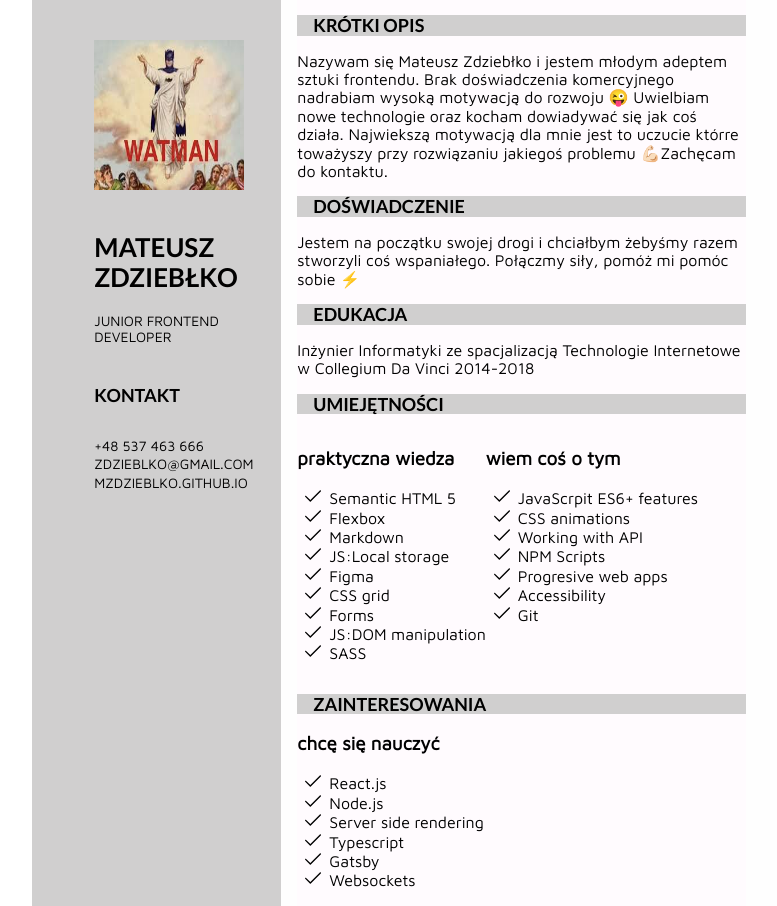
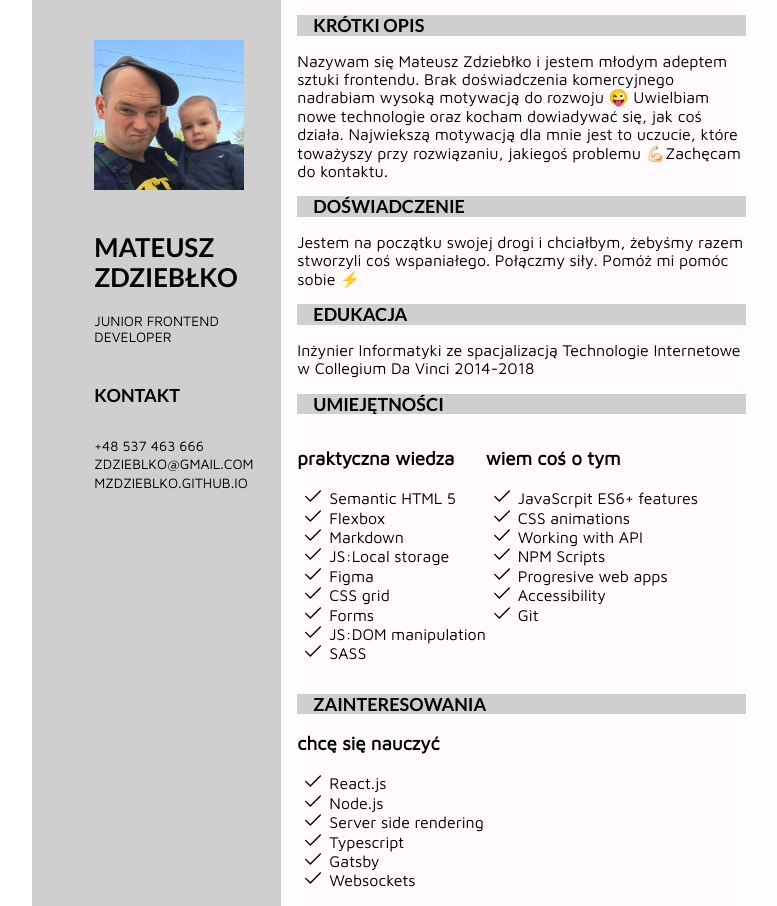
Before and after one commit to mzdzieblko/CV, a website built with webpack: page src/pages/index.html in a window 1280 px wide. Shown: the whole page, without its empty margins (218-995 px from the left). Built offline with nearby package versions, Linux system fonts and the light colour scheme.

Commit message:
fix typo,new photo

```diff
--- a/src/pages/index.html
+++ b/src/pages/index.html
@@ -3,8 +3,8 @@
   <head>
     <meta charset="UTF-8" />
     <meta name="viewport" content="width=device-width, initial-scale=1.0" />
-    <title>WTF: Webpack starter kit</title>
-    <meta name="description" content="Your project description" />
+    <title>CV mzdziblko</title>
+    <meta name="description" content="Projekt CV Mateusz Zdziebłko" />
     <!-- Title -->
     <meta property="og:title" content="" />
     <!-- OPTIONAL description. 2-4 sentences. -->
@@ -145,7 +145,7 @@
     <div class="container">
       <aside class="aside">
         <div class="person">
-          <img src="../assets/img/watman.jpg" alt="zdjęcie Mateusz Zdziebkło" class="person__photo" />
+          <img src="../assets/img/img.jpg" alt="zdjęcie Mateusz Zdziebkło" class="person__photo" />
           <article class="person">
             <h1 class="person__title">MATEUSZ ZDZIEBŁKO</h1>
             <p class="person__description">JUNIOR FRONTEND DEVELOPER</p>
@@ -170,14 +170,14 @@
             Nazywam się Mateusz Zdziebłko i jestem młodym adeptem sztuki
             frontendu. Brak doświadczenia komercyjnego nadrabiam wysoką
             motywacją do rozwoju 😜 Uwielbiam nowe technologie oraz kocham
-            dowiadywać się jak coś działa. Najwiekszą motywacją dla mnie jest to
-            uczucie którre toważyszy przy rozwiązaniu jakiegoś problemu
+            dowiadywać się, jak coś działa. Najwiekszą motywacją dla mnie jest to
+            uczucie, które toważyszy przy rozwiązaniu, jakiegoś problemu
             💪🏻Zachęcam do kontaktu.
           </p>
         </article>
         <article class="card">
           <h2 class="card__title">DOŚWIADCZENIE</h2>
-          <p class="card__description">Jestem na początku swojej drogi i chciałbym żebyśmy razem stworzyli coś wspaniałego. Połączmy siły, pomóż mi pomóc sobie ⚡</p>
+          <p class="card__description">Jestem na początku swojej drogi i chciałbym, żebyśmy razem stworzyli coś wspaniałego. Połączmy siły. Pomóż mi pomóc sobie ⚡</p>
         </article>
         <article class="card">
           <h2 class="card__title">EDUKACJA</h2>
```
Also changed, not shown: src/assets/img/img.jpg (added).
